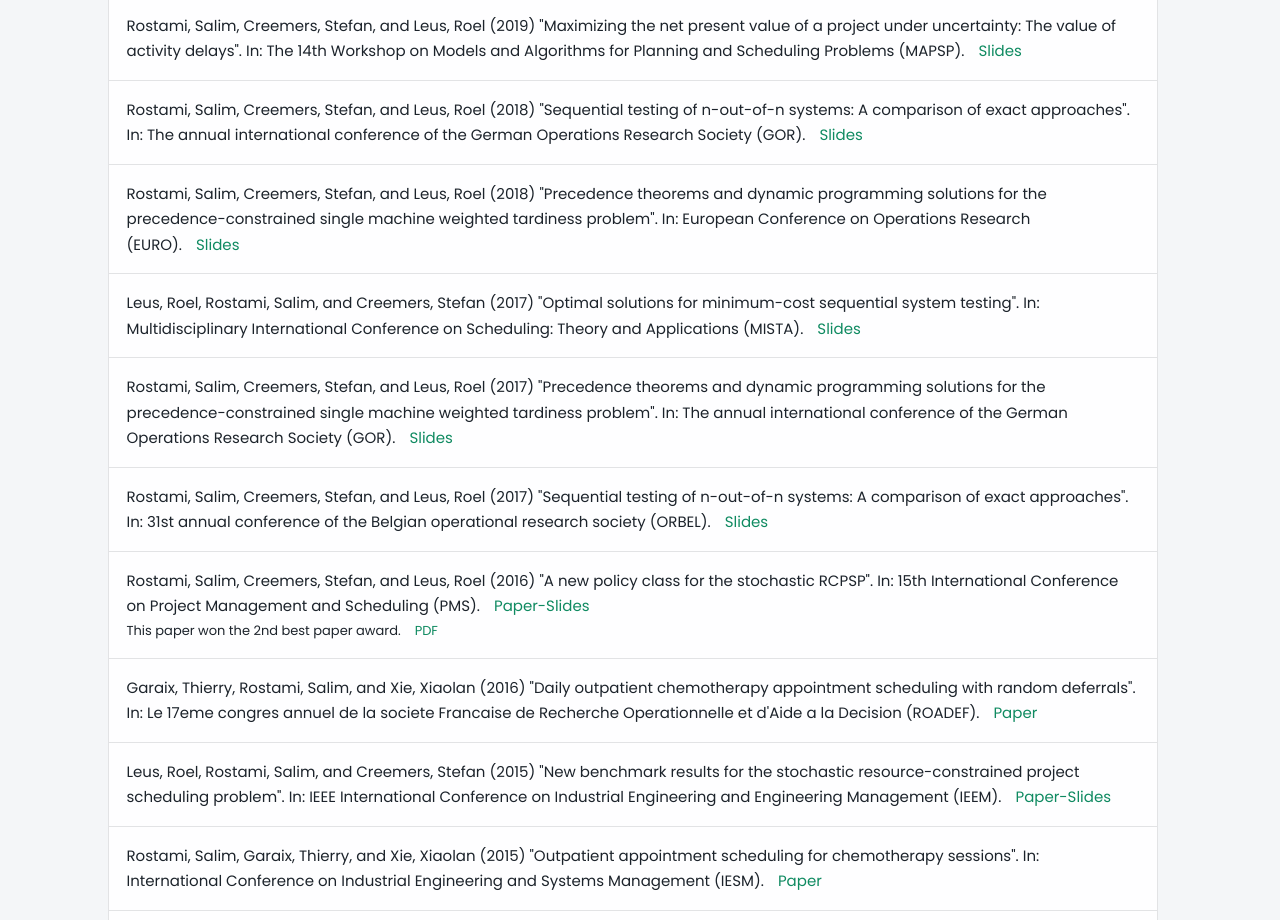
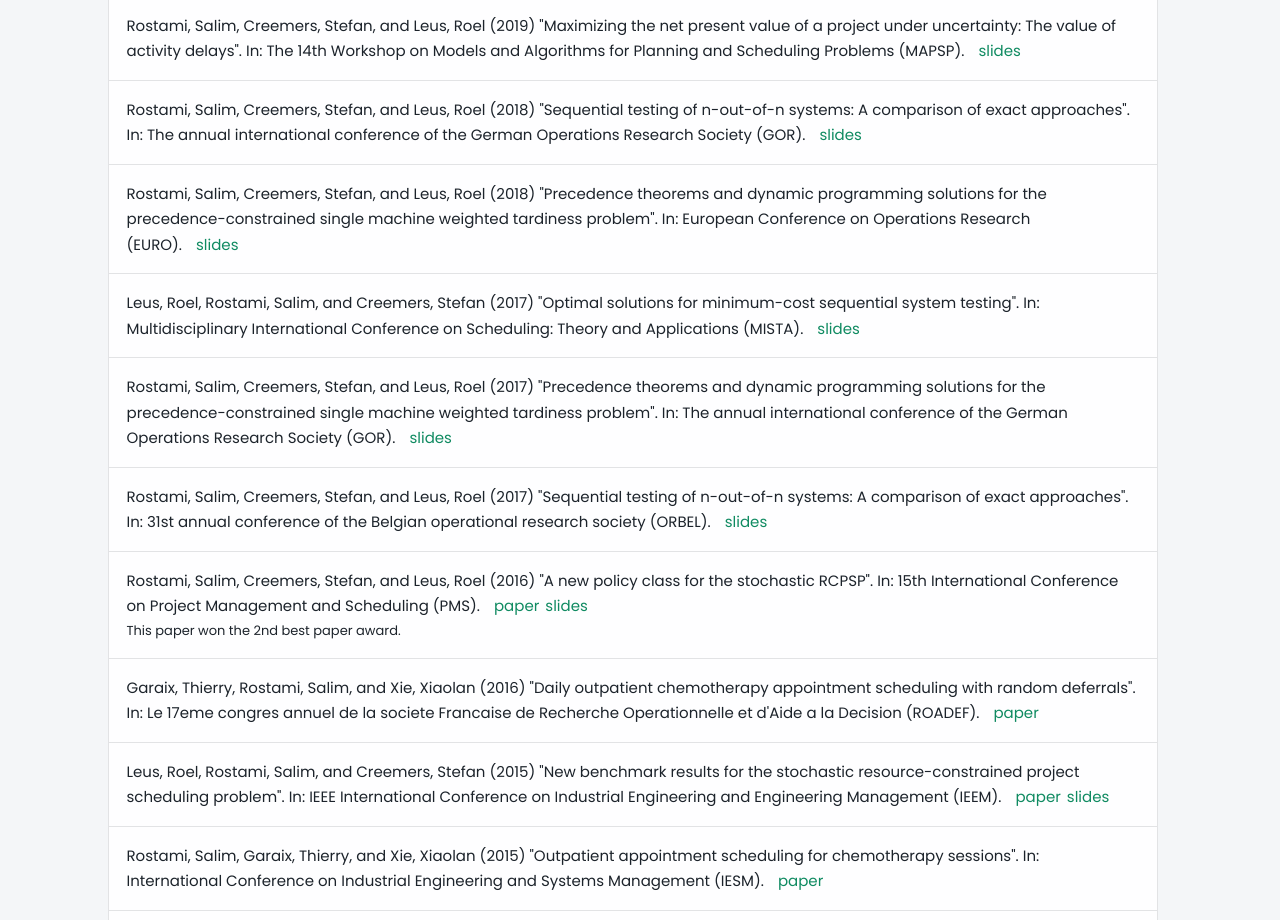
Before and after one commit to salimrostami/salimReact, a React (Vite) app: page /publications in a window 1280 px wide. Shown: the part 1880-2800 px from the top of the page. Built offline with nearby package versions, Linux system fonts and the light colour scheme.

Commit message:
links schema updated (dynamic tags) + links added + new tab enforeced + articles names changed to publications

```diff
--- a/src/components/AnimatedRoutes.js
+++ b/src/components/AnimatedRoutes.js
@@ -3,7 +3,7 @@ import { Routes, Route, Navigate, useLocation } from "react-router-dom";
 
 const Landing = lazy(() => import("../pages/landing/Landing"));
 const About = lazy(() => import("../pages/about/About"));
-const Articles = lazy(() => import("../pages/articles/Articles"));
+const Publications = lazy(() => import("../pages/publications/Publications"));
 const Teaching = lazy(() => import("../pages/teaching/Teaching"));
 const Experience = lazy(() => import("../pages/experience/Experience"));
 const Software = lazy(() => import("../pages/software/Software"));
@@ -41,7 +41,7 @@ const AnimatedRoutes = ({ personalDetails }) => {
               />
             }
           />
-          <Route path="/publications" element={<Articles />} />
+          <Route path="/publications" element={<Publications />} />
           <Route
             path="/articles"
             element={<Navigate to="/publications" replace />}
--- a/src/pages/articles/Articles.js
+++ b/src/pages/publications/Publications.js
@@ -1,9 +1,9 @@
 import PageHeader from "../../components/PageHeader";
 import { motion } from "framer-motion";
-import publicationsData from "./articles.json";
-import "./articles.css";
+import publicationsData from "./publications.json";
+import "./publications.css";
 
-const Articles = () => {
+const Publications = () => {
   const authorToText = (author) => {
     if (!author) {
       return "";
@@ -116,26 +116,13 @@ const Articles = () => {
   };
 
   const getLinks = (entry) => {
-    if (Array.isArray(entry.links)) {
-      return entry.links;
+    if (!entry.links || typeof entry.links !== "object") {
+      return [];
     }
 
-    const linkMap = entry.links || {};
-    const orderedLinkKeys = [
-      { key: "pdf", label: "PDF" },
-      { key: "doi", label: "DOI" },
-      { key: "online", label: "Online" },
-      { key: "repository", label: "Repository" },
-      { key: "exeInstances", label: "EXE & Instances" },
-      { key: "results", label: "Results" },
-      { key: "slides", label: "Slides" },
-      { key: "paper", label: "Paper" },
-      { key: "paperSlides", label: "Paper-Slides" },
-    ];
-
-    return orderedLinkKeys
-      .filter((item) => Boolean(linkMap[item.key]))
-      .map((item) => ({ label: item.label, url: linkMap[item.key] }));
+    return Object.entries(entry.links)
+      .filter(([, url]) => typeof url === "string" && url.trim() !== "")
+      .map(([label, url]) => ({ label, url }));
   };
 
   const renderLinks = (links, group) =>
@@ -220,4 +207,4 @@ const Articles = () => {
   );
 };
 
-export default Articles;
+export default Publications;
--- a/src/pages/articles/articles.json
+++ b/src/pages/publications/publications.json
@@ -19,8 +19,8 @@
           "issue": "1",
           "pages": "16-24",
           "links": {
-            "pdf": "#",
-            "doi": "#"
+            "pdf": "https://drive.google.com/file/d/1D-shH878skgHhYYfsbBtuqc38HiYVjHU/view?usp=sharing",
+            "doi": "https://doi.org/10.1016/j.ejor.2024.03.029"
           }
         },
         {
@@ -39,8 +39,8 @@
           "pages": "440-452",
           "issn": "0377-2217",
           "links": {
-            "pdf": "#",
-            "doi": "#"
+            "pdf": "https://drive.google.com/file/d/1CgNIz6CWBQw-qRz0s-LuWwdkTx9vbtgj/view?usp=sharing",
+            "doi": "https://doi.org/doi:%2010.1016/j.ejor.2021.03.038"
           }
         },
         {
@@ -56,8 +56,8 @@
           "volume": "32",
           "pages": "129-153",
           "links": {
-            "pdf": "#",
-            "doi": "#"
+            "pdf": "https://drive.google.com/file/d/1QEHfn4yM53MO3wXl3LhXYngrha342a7-/view?usp=sharing",
+            "doi": "https://doi.org/10.1007/s10696-018-9326-x"
           }
         },
         {
@@ -75,8 +75,8 @@
           "issue": "3",
           "pages": "876-885",
           "links": {
-            "pdf": "#",
-            "doi": "#"
+            "pdf": "https://drive.google.com/file/d/1XNzQdqRKMIqdZu1KdaH4VDBsiXGTgmKn/view?usp=sharing",
+            "doi": "https://doi.org/10.1016/j.ejor.2018.10.036"
           }
         },
         {
@@ -93,10 +93,10 @@
           "issue": "1",
           "pages": "43-49",
           "links": {
-            "pdf": "#",
-            "doi": "#",
-            "exeInstances": "#",
-            "results": "#"
+            "pdf": "https://drive.google.com/file/d/1bqnoxxXD0Jz8KGnJ8C3uO_AfYY-k5IzQ/view?usp=sharing",
+            "doi": "https://doi.org/10.1016/j.ejor.2018.06.004",
+            "instances": "https://drive.google.com/file/d/1rQcLKC3lGgsZKCb36ave2P3_HFKoU7xA/view?usp=sharing",
+            "results": "https://drive.google.com/file/d/1ruEX4G5EHrKpbqkTKadhVxq8kkf0XFzS/view?usp=sharing"
           }
         },
         {
@@ -113,11 +113,10 @@
           "issue": "3",
           "pages": "349-365",
           "links": {
-            "pdf": "#",
-            "doi": "#",
-            "online": "#",
-            "exeInstances": "#",
-            "results": "#"
+            "pdf": "https://drive.google.com/file/d/0B2RVTk_YCpjgODcwTzZwYzE2Z1U/view?usp=sharing",
+            "doi": "http://doi.org/10.1007/s10951-016-0505-x",
+            "instances": "https://drive.google.com/file/d/0B2RVTk_YCpjgZ2MybXFqMnhSVWs/view?usp=sharing",
+            "results": "https://drive.google.com/file/d/0B2RVTk_YCpjgMmpZMmtZdkY5dmM/view?usp=sharing"
           }
         },
         {
@@ -135,7 +134,7 @@
           "issue": "4",
           "pages": "249-271",
           "links": {
-            "pdf": "#"
+            "pdf": "https://drive.google.com/file/d/0B2RVTk_YCpjgRXZCOElXVmE0dFk/view?usp=sharing"
           }
         }
       ]
@@ -158,7 +157,7 @@
             { "firstName": "Stefan", "lastName": "Creemers" }
           ],
           "links": {
-            "pdf": "#"
+            "pdf": "https://drive.google.com/file/d/1CxI_Qtf_ILHlVrXl5Kpwvi4KcGlw6P09/view?usp=sharing"
           }
         },
         {
@@ -174,7 +173,7 @@
             { "firstName": "Roel", "lastName": "Leus" }
           ],
           "links": {
-            "pdf": "#"
+            "pdf": "https://drive.google.com/file/d/0B2RVTk_YCpjgVjNZb1g4aG5OcUE/view?usp=sharing"
           }
         }
       ]
@@ -196,7 +195,7 @@
           "reportNumber": "KBI_1806",
           "institution": "KU Leuven",
           "links": {
-            "pdf": "#"
+            "pdf": "https://drive.google.com/file/d/1t7qwTRezI4teTUc9UqJkqgeqjXsp4CBj/view?usp=sharing"
           }
         },
         {
@@ -211,7 +210,7 @@
           "reportNumber": "KBI_1715",
           "institution": "KU Leuven",
           "links": {
-            "pdf": "#"
+            "pdf": "https://drive.google.com/file/d/0B2RVTk_YCpjgSzNQY1ZZOEFtTHM/view?usp=sharing"
           }
         },
         {
@@ -226,7 +225,7 @@
           "reportNumber": "KBI_1602",
           "institution": "KU Leuven",
           "links": {
-            "pdf": "#"
+            "pdf": "https://drive.google.com/file/d/0B2RVTk_YCpjgbkpoVnZScFpUWjg/view?usp=sharing"
           }
         }
       ]
@@ -244,7 +243,10 @@
           ],
           "title": "Maximizing the net present value of a project under uncertainty: Activity delays and dynamic policies",
           "year": 2024,
-          "conference": "The IEEE International Conference on Industrial Engineering and Engineering Management (IEEM)"
+          "conference": "The IEEE International Conference on Industrial Engineering and Engineering Management (IEEM)",
+          "links": {
+            "slides": "https://drive.google.com/file/d/1rDjMr3H0LMdz73JgOxyTcyd5BE9L7dgh/view?usp=sharing"
+          }
         },
         {
           "id": "IC-13",
@@ -269,7 +271,7 @@
           "year": 2019,
           "conference": "The 14th Workshop on Models and Algorithms for Planning and Scheduling Problems (MAPSP)",
           "links": {
-            "slides": "#"
+            "slides": "https://drive.google.com/file/d/1yQVESIaG7oemTy9XbD203VO2W58_pOia/view?usp=sharing"
           }
         },
         {
@@ -283,7 +285,7 @@
           "year": 2018,
           "conference": "The annual international conference of the German Operations Research Society (GOR)",
           "links": {
-            "slides": "#"
+            "slides": "https://drive.google.com/file/d/1FGRWiFqQ1c2S3Ap_OmWzrRhAjAlSxyPt/view?usp=sharing"
           }
         },
         {
@@ -297,7 +299,7 @@
           "year": 2018,
           "conference": "European Conference on Operations Research (EURO)",
           "links": {
-            "slides": "#"
+            "slides": "https://drive.google.com/file/d/1zT_eBHo2wyRJ_V4Y1UrJk7X0vznZxwLn/view?usp=sharing"
           }
         },
         {
@@ -311,7 +313,7 @@
           "year": 2017,
           "conference": "Multidisciplinary International Conference on Scheduling: Theory and Applications (MISTA)",
           "links": {
-            "slides": "#"
+            "slides": "https://drive.google.com/file/d/1hAIgR4KbC8h5lSrBnoHcUcWRivVP032F/view?usp=sharing"
           }
         },
         {
@@ -325,7 +327,7 @@
           "year": 2017,
           "conference": "The annual international conference of the German Operations Research Society (GOR)",
           "links": {
-            "slides": "#"
+            "slides": "https://drive.google.com/file/d/0B2RVTk_YCpjgZ2ZYenpCZU1XdGM/view?usp=sharing"
           }
         },
         {
@@ -339,7 +341,7 @@
           "year": 2017,
           "conference": "31st annual conference of the Belgian operational research society (ORBEL)",
           "links": {
-            "slides": "#"
+            "slides": "https://drive.google.com/file/d/1KPbgesz-tgr8Ww4hzwv7PdhQP__F4Wsk/view?usp=sharing"
           }
         },
         {
@@ -353,13 +355,12 @@
           "year": 2016,
           "conference": "15th International Conference on Project Management and Scheduling (PMS)",
           "links": {
-            "paperSlides": "#"
+            "paper": "https://drive.google.com/file/d/0B2RVTk_YCpjgQUxQWWJ2UDhnZHc/view?usp=sharing",
+            "slides": "https://drive.google.com/file/d/0B2RVTk_YCpjgWGxOaUU2cEtFb1U/view?usp=sharing"
+
           },
           "extraInfo": {
-            "text": "This paper won the 2nd best paper award.",
-            "links": {
-              "pdf": "#"
-            }
+            "text": "This paper won the 2nd best paper award."
           }
         },
         {
@@ -373,7 +374,7 @@
           "year": 2016,
           "conference": "Le 17eme congres annuel de la societe Francaise de Recherche Operationnelle et d'Aide a la Decision (ROADEF)",
           "links": {
-            "paper": "#"
+            "paper": "https://drive.google.com/file/d/0B2RVTk_YCpjgVWk1aU5NMUxRMDQ/view?usp=sharing"
           }
         },
         {
@@ -387,7 +388,8 @@
           "year": 2015,
           "conference": "IEEE International Conference on Industrial Engineering and Engineering Management (IEEM)",
           "links": {
-            "paperSlides": "#"
+            "paper": "https://drive.google.com/file/d/0B2RVTk_YCpjgQ3NWcEY0WWgwWnM/view?usp=sharing",
+            "slides": "https://drive.google.com/file/d/0B2RVTk_YCpjgMFU3RmtTdjd1YVU/view?usp=sharing"
           }
         },
         {
@@ -401,7 +403,7 @@
           "year": 2015,
           "conference": "International Conference on Industrial Engineering and Systems Management (IESM)",
           "links": {
-            "paper": "#"
+            "paper": "https://drive.google.com/file/d/0B2RVTk_YCpjgZEpJaENHV1ZVdzA/view?usp=sharing"
           }
         },
         {
@@ -415,7 +417,7 @@
           "year": 2014,
           "conference": "40th annual meeting of the EURO Working Group on Operational Research Applied to Health Services (ORAHS)",
           "links": {
-            "slides": "#"
+            "slides": "https://drive.google.com/file/d/0B2RVTk_YCpjgQ3h5OUpSTlgzU0U/view?usp=sharing"
           }
         },
         {
--- a/src/pages/software/Software.js
+++ b/src/pages/software/Software.js
@@ -20,8 +20,7 @@ const Software = () => {
             bottom={project.bottom}
             image={project.image}
             color={project.bgcolor}
-            github={project.github}
-            deployed={project.deployed}
+            links={project.links}
             description={project.description}
           />
         ))}
--- a/src/pages/software/softwareData.json
+++ b/src/pages/software/softwareData.json
@@ -5,8 +5,9 @@
     "top": "React | JS | Node | Mongo | CSS | Bootstrap",
     "bottom": "Online Learning Web App",
     "description": "I was the full-stack (frontend and backend) developer of this online learning web app, designed for my courses on Project Planning and Management. The app allows the students to register, login, access the course content and recorded sessions, receive individual exercises, submit their solutions to the exercises, and receive instant grading and feedback. The generation and correction of the assignments are fully automated. The app includes a ReactJS, and Bootstrap frontend, together with a Node.js backend, and a NoSQL (MongoDB) database.",
-    "github": "",
-    "deployed": "https://projmgt.fr/",
+    "links": {
+      "Website": "https://projmgt.fr/"
+    },
     "bgcolor": "#355872",
     "id": "4"
   },
@@ -16,8 +17,10 @@
     "top": "React | CSS | Bootstrap",
     "bottom": "Personal Website Template",
     "description": "A minimalistic design for a personal website with animations, social network icons, and separate 'home', 'about', 'protfolio, and 'contact' pages. This frontend website is developed by ReactJS, based on a design by Michael Yeates.",
-    "github": "https://github.com/salimrostami/salimReact.git",
-    "deployed": "https://www.doincode.com/",
+    "links": {
+      "Repository": "https://github.com/salimrostami/salimReact.git",
+      "Website": "https://www.doincode.com/"
+    },
     "bgcolor": "#E36A6A",
     "id": "3"
   },
@@ -27,8 +30,7 @@
     "top": "Visual Basic | Excel",
     "bottom": "Basic Simulation Application",
     "description": "This Macro-enabled excel file, receives the data of a stochastic project, and uses simulation to evaluate any project plan (schedule). The evaluation is based on different KPIs, including the probabilities of activities starting on time, the probability of the finishing the project before the deadline, the expected duration and variance of the project, etc. This simulation package works base on Excel formulas and macros, as well as basic VBA (Visual Basic for Applications) codes. The tool can be personalized for a wide range of different projects, and can be developed by students in the course of a 4-hour session.",
-    "github": "",
-    "deployed": "",
+    "links": {},
     "bgcolor": "#ffcc33",
     "id": "2"
   },
@@ -38,8 +40,7 @@
     "top": "Visual Basic | Excel",
     "bottom": "Basic Accounting Application",
     "description": "A Macro-enabled Excel fiel with personalized accounting forms and charts for primary, secondary, ang highschools, which receives individual accounting entries, manages the database (Excel), and generates monthly, and annual reports (VBA & Excel).",
-    "github": "",
-    "deployed": "",
+    "links": {},
     "bgcolor": "#3A8B95",
     "id": "1"
   }
--- a/src/pages/teaching/Teaching.js
+++ b/src/pages/teaching/Teaching.js
@@ -40,14 +40,16 @@ const Teaching = () => {
   });
 
   const renderLinks = (course) => {
-    const links = [];
-
-    if (course.github) {
-      links.push({ label: "Repository", url: course.github });
+    if (!course.links || typeof course.links !== "object") {
+      return null;
     }
 
-    if (course.deployed) {
-      links.push({ label: "Website", url: course.deployed });
+    const links = Object.entries(course.links)
+      .filter(([, url]) => typeof url === "string" && url.trim() !== "")
+      .map(([label, url]) => ({ label, url }));
+
+    if (links.length === 0) {
+      return null;
     }
 
     return links.map((link) => (
--- a/src/pages/teaching/teachingData.json
+++ b/src/pages/teaching/teachingData.json
@@ -5,8 +5,9 @@
     "top": "2018-Present",
     "bottom": "M.Sc. IESEG",
     "description": "I am the developer, coordinator, and one of the instructors for this Advanced Project Management and Planning course. It is offered to M.Sc. students across different programs at IESEG School of Management, including Grande Ecole, International Business, Big Data, Business Consulting, and Business Administration. The course covers CPM, PERT, simulation optimization, resource leveling, stochastic project planning, agile project management, project risk management, and Microsoft Project.",
-    "github": "https://github.com/salimrostami/projectmanagement.git",
-    "deployed": "https://projmgt.fr",
+    "links": {
+      "Website": "https://projmgt.fr"
+    },
     "bgcolor": "#f37737",
     "id": "6"
   },
@@ -16,8 +17,7 @@
     "top": "2022-2023",
     "bottom": "B.Sc. IESEG",
     "description": "I taught this Project Management course for first-year B.Sc. students in the Grande Ecole program at IESEG School of Management. The course included 6 lectures and 3 tutorials and covered core definitions, methodologies (CPM, PERT, etc.), software tools (GanttProject, Trello, etc.), and techniques such as budgeting, risk analysis, and project valuation.",
-    "github": "",
-    "deployed": "",
+    "links": {},
     "bgcolor": "#29cbe0",
     "id": "5"
   },
@@ -27,8 +27,7 @@
     "top": "2015-2019",
     "bottom": "B.Sc. IESEG",
     "description": "I taught three tutorial sessions (out of nine) in the Introduction to Operations Management course for B.Sc. students at IESEG School of Management. The sessions focused on Microsoft Project, the Beer Game (supply chain), and the OPT game (production management).",
-    "github": "",
-    "deployed": "",
+    "links": {},
     "bgcolor": "#6c4bf4",
     "id": "4"
   },
@@ -38,8 +37,7 @@
     "top": "2015-2019",
     "bottom": "M.Sc. KU Leuven",
     "description": "I was the teaching assistant for Applied Optimization, offered to M.Sc. students in the Faculty of Economics and Business at KU Leuven. I led a session on the Obermeyer Sports case study (Harvard Business School) and developed an Excel tool to optimize different stages of the underlying planning problem.",
-    "github": "",
-    "deployed": "",
+    "links": {},
     "bgcolor": "#f85781",
     "id": "3"
   },
@@ -50,8 +48,7 @@
     "top": "2011-2012",
     "bottom": "B.Sc. Ferdowsi University",
     "description": "I was the teaching assistant for Discrete Event Simulation for B.Sc. students in the Industrial Engineering department at Ferdowsi University of Mashhad. I led assignment-solving sessions and helped grade quizzes and final exams.",
-    "github": "",
-    "deployed": "",
+    "links": {},
     "bgcolor": "#ffcc33",
     "id": "2"
   },
@@ -62,8 +59,7 @@
     "top": "2010-2011",
     "bottom": "Private Students",
     "description": "A one-week course on Advanced Microsoft Excel and Visual Basic for Applications (VBA). The course covered formulas, pivot tables, macro recording, and editing basic VBA code. The audience consisted of B.Sc. students in the Industrial Engineering department at Ferdowsi University of Mashhad.",
-    "github": "",
-    "deployed": "",
+    "links": {},
     "bgcolor": "#3e67ff",
     "id": "1"
   }
```
Also changed, not shown: src/components/Project.js (+15 -15 lines), src/components/SocialIcons.js (+8 -0 lines), src/pages/publications/publications.css (renamed from src/pages/articles/articles.css).
